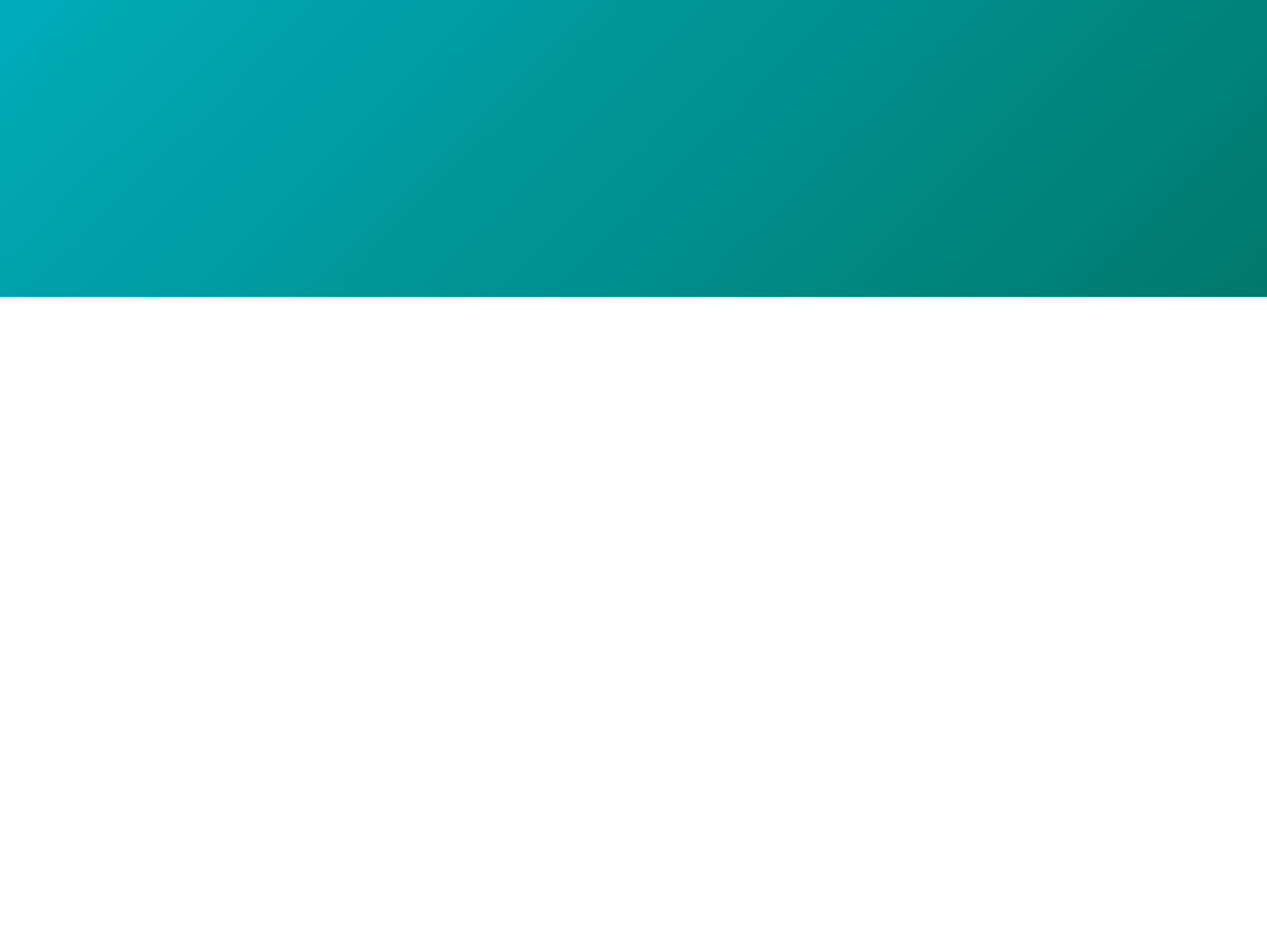
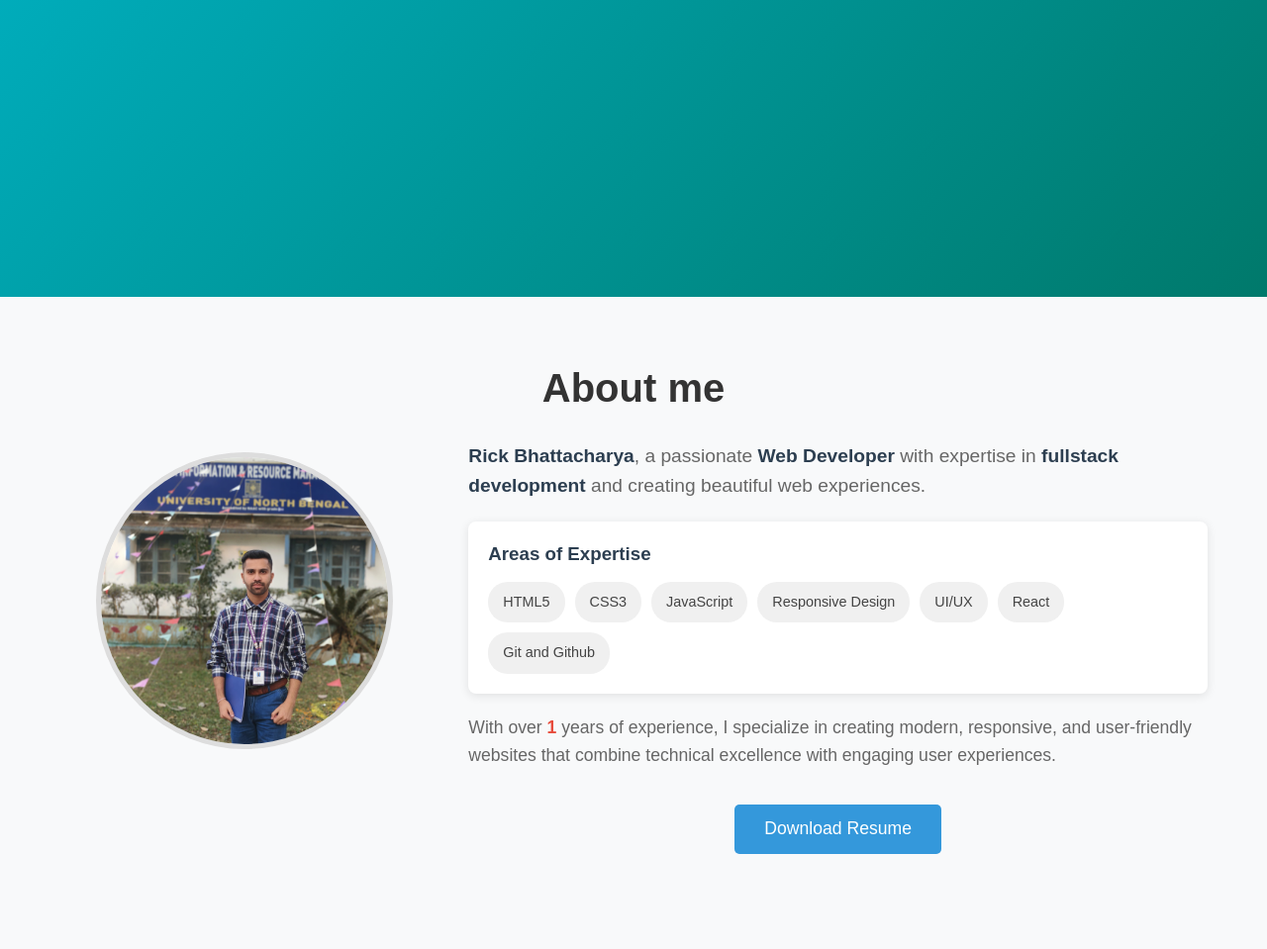
Before and after one commit to Rick01bhatta/PortfolioProject, a plain HTML site: page index.html in a window 1280 px wide. Shown: the part 500-1459 px from the top of the page at 99% size. Before the commit the page ends 800 px from the top, so only its background shows below. Drawn offline with Linux system fonts and the light colour scheme.

Commit message:
Add About Me section with profile image and styling

```diff
--- a/index.html
+++ b/index.html
@@ -34,5 +34,46 @@
         </div>
     </section>
 
+    <section class="about-me-section" id="about">
+      <div class="section-container">
+        <h2 class="section-title">About me</h2>
+        <div class="about-me-content">
+          <div class="profile-image">
+            <img src="Rick_image.jpg" alt="Rick-Portfolio" class="profile-pic">
+          </div>
+          <div class="about-text">
+            <p class="intro-text"><span class="name-highlight">Rick Bhattacharya</span>, a passionate <span class="role-highlight">Web Developer</span> with expertise in <span class="skill-highlight">fullstack development</span> and creating beautiful web experiences.
+            </p>
+            <div class="skills-list">
+                    <h3 class="skills-title">Areas of Expertise</h3>
+                    <ul class="skills-items">
+                        <li class="skill-item">HTML5</li>
+                        <li class="skill-item">CSS3</li>
+                        <li class="skill-item">JavaScript</li>
+                        <li class="skill-item">Responsive Design</li>
+                        <li class="skill-item">UI/UX</li>
+                        <li class="skill-item">React</li>
+                        <li class="skill-item">Git and Github</li>
+                    </ul>
+                </div>
+                 <p class="about-paragraph">
+                    With over <span class="experience-highlight">1</span> years of experience,
+                    I specialize in creating modern, responsive, and user-friendly websites
+                    that combine technical excellence with engaging user experiences.
+                </p>
+                <div class="cta-button">
+                    <a href="assets/files/resume.pdf" download class="btn">
+                        Download Resume
+                    </a>
+                </div>
+
+          </div>
+
+        </div>
+
+      </div>
+
+    </section>
+
 </body>
 </html>
--- a/style.css
+++ b/style.css
@@ -163,3 +163,130 @@ header{
                 flex-direction: column;
             }
         }
+
+/*About me section Styling*/
+
+.about-me-section {
+    padding: 80px 0;
+    background-color: #f8f9fa;
+}
+
+.section-container {
+    max-width: 1200px;
+    margin: 0 auto;
+    padding: 0 20px;
+}
+
+.section-title {
+    text-align: center;
+    margin-bottom: 40px;
+    font-size: 2.5rem;
+    color: #333;
+}
+
+.about-me-content {
+    display: grid;
+    grid-template-columns: 1fr 2fr;
+    gap: 40px;
+    align-items: center;
+}
+
+.profile-image {
+    text-align: center;
+    margin-top: -6.4rem
+}
+
+.profile-pic {
+    width: 300px;
+    height: 300px;
+    border-radius: 50%;
+    border: 5px solid #ddd;
+    object-fit: cover;
+}
+
+.about-text {
+    display: flex;
+    flex-direction: column;
+    gap: 20px;
+}
+
+.intro-text {
+    font-size: 1.2rem;
+    line-height: 1.6;
+    color: #666;
+}
+
+.name-highlight,
+.role-highlight,
+.skill-highlight {
+    color: #2c3e50;
+    font-weight: 600;
+}
+
+.skills-list {
+    background: #fff;
+    padding: 20px;
+    border-radius: 8px;
+    box-shadow: 0 2px 10px rgba(0,0,0,0.1);
+}
+
+.skills-title {
+    color: #2c3e50;
+    margin-bottom: 15px;
+}
+
+.skills-items {
+    list-style: none;
+    padding: 0;
+    display: flex;
+    flex-wrap: wrap;
+    gap: 10px;
+}
+
+.skill-item {
+    background: #f0f0f0;
+    padding: 8px 15px;
+    border-radius: 20px;
+    font-size: 0.9rem;
+    color: #444;
+}
+
+.about-paragraph {
+    font-size: 1.1rem;
+    line-height: 1.6;
+    color: #666;
+}
+
+.experience-highlight {
+    color: #e74c3c;
+    font-weight: 600;
+}
+
+.cta-button {
+    text-align: center;
+}
+
+.btn {
+    display: inline-block;
+    padding: 12px 30px;
+    background: #3498db;
+    color: white;
+    text-decoration: none;
+    border-radius: 5px;
+    transition: background 0.3s ease;
+}
+
+.btn:hover {
+    background: #2980b9;
+}
+
+@media (max-width: 768px) {
+    .about-me-content {
+        grid-template-columns: 1fr;
+    }
+
+    .profile-pic {
+        width: 200px;
+        height: 200px;
+    }
+}
```
Also changed, not shown: Rick_image.jpg (added).
